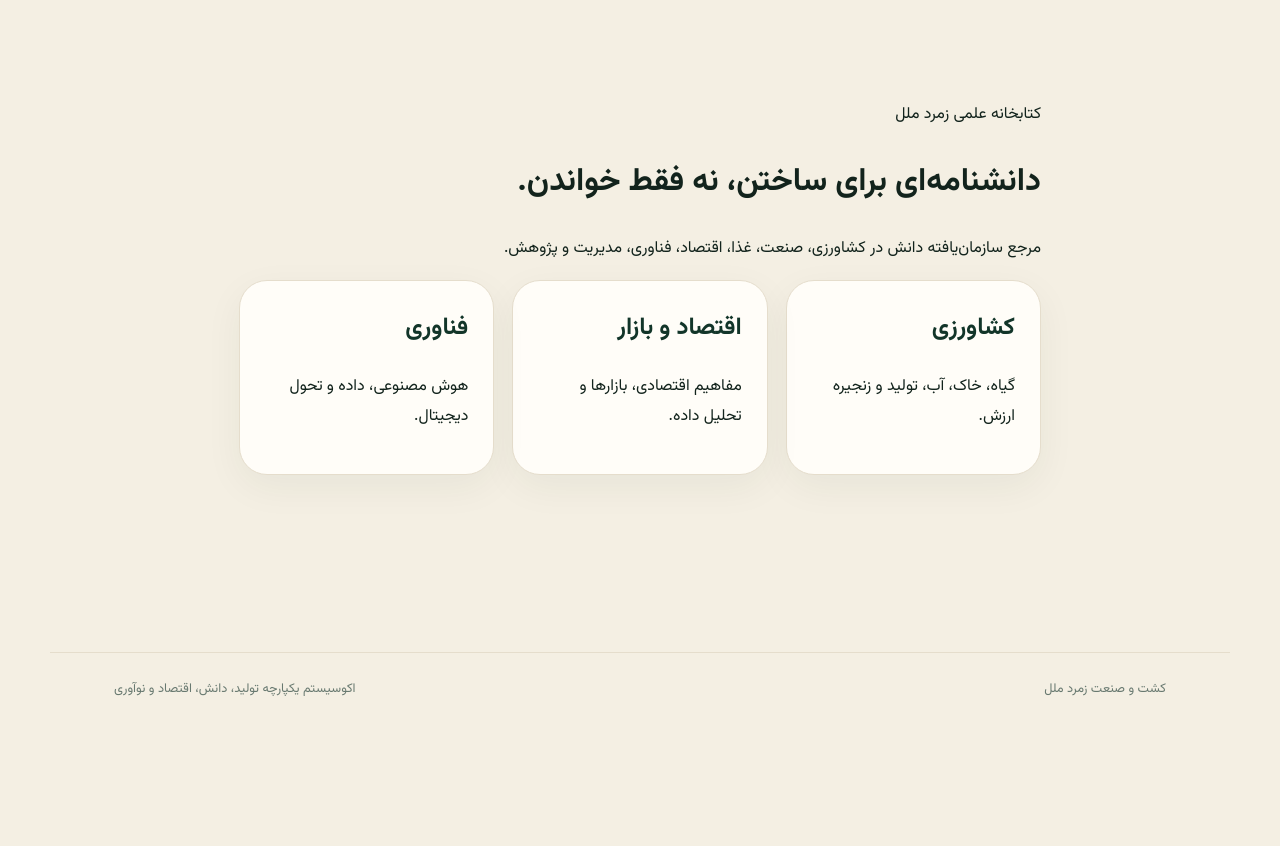
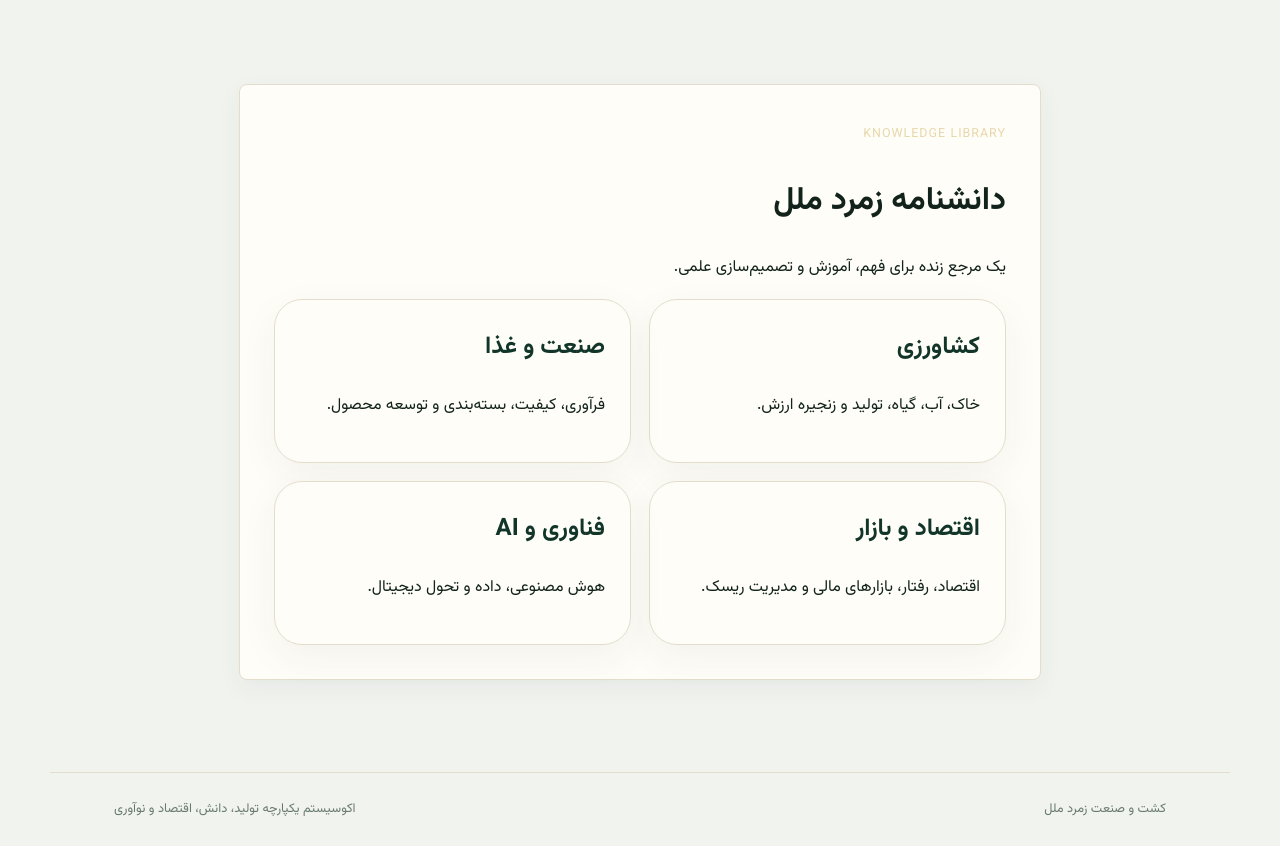
Before and after one commit to mojtabarozegar11-ship-it/zomorodmelal-codex, a Django app: template django_project/templates/site/encyclopedia.html in a window 1280 px wide. Shown: the part 69-915 px from the top of the page. Before the commit the page ends 765 px from the top, so only its background shows below. Run offline with Django 4.2, Linux system fonts and the light colour scheme; the template is opened without the code that fills it, so the values that code supplies are empty.

Commit message:
Give each major page a distinct premium identity

```diff
--- a/django_project/templates/site/encyclopedia.html
+++ b/django_project/templates/site/encyclopedia.html
@@ -1 +1 @@
-{% extends "base.html" %}{% block title %}دانشنامه | زمرد ملل{% endblock %}{% block content %}<main class="content"><p>کتابخانه علمی زمرد ملل</p><h1>دانشنامه‌ای برای ساختن، نه فقط خواندن.</h1><p>مرجع سازمان‌یافته دانش در کشاورزی، صنعت، غذا، اقتصاد، فناوری، مدیریت و پژوهش.</p><section class="cards" style="padding:0"><article><h2>کشاورزی</h2><p>گیاه، خاک، آب، تولید و زنجیره ارزش.</p></article><article><h2>اقتصاد و بازار</h2><p>مفاهیم اقتصادی، بازارها و تحلیل داده.</p></article><article><h2>فناوری</h2><p>هوش مصنوعی، داده و تحول دیجیتال.</p></article></section></main>{% endblock %}
+{% extends "base.html" %}{% block body_class %}page-encyclopedia{% endblock %}{% block title %}دانشنامه | زمرد ملل{% endblock %}{% block content %}<main class="content"><div class="content-inner"><span class="eyebrow">KNOWLEDGE LIBRARY</span><h1>دانشنامه زمرد ملل</h1><p>یک مرجع زنده برای فهم، آموزش و تصمیم‌سازی علمی.</p><div class="cards"><article><h2>کشاورزی</h2><p>خاک، آب، گیاه، تولید و زنجیره ارزش.</p></article><article><h2>صنعت و غذا</h2><p>فرآوری، کیفیت، بسته‌بندی و توسعه محصول.</p></article><article><h2>اقتصاد و بازار</h2><p>اقتصاد، رفتار، بازارهای مالی و مدیریت ریسک.</p></article><article><h2>فناوری و AI</h2><p>هوش مصنوعی، داده و تحول دیجیتال.</p></article></div></div></main>{% endblock %}
```
